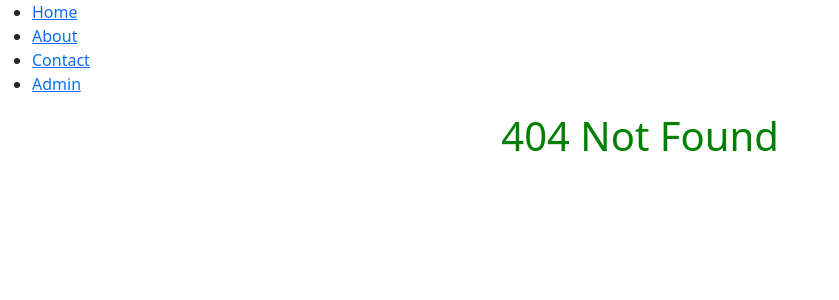
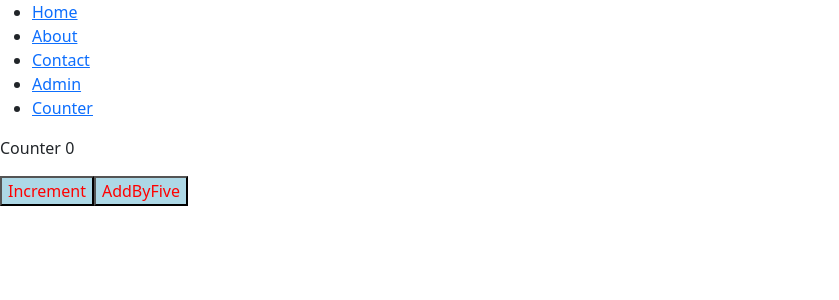
Before and after one commit to ayushpasi/react, a React (Create React App) app: page /counter in a window 1280 px wide. Before the commit this address had no page. Shown: the top 300 px of the page, without its empty margins (0-839 px from the left). Built offline with nearby package versions, Linux system fonts and the light colour scheme.

Commit message:
react redux toolkit

```diff
--- a/package.json
+++ b/package.json
@@ -3,12 +3,14 @@
   "version": "0.1.0",
   "private": true,
   "dependencies": {
+    "@reduxjs/toolkit": "^2.2.6",
     "@testing-library/jest-dom": "^5.17.0",
     "@testing-library/react": "^13.4.0",
     "@testing-library/user-event": "^13.5.0",
     "axios": "^1.7.2",
     "react": "^18.3.1",
     "react-dom": "^18.3.1",
+    "react-redux": "^9.1.2",
     "react-router-dom": "^6.23.1",
     "react-scripts": "5.0.1",
     "web-vitals": "^2.1.4"
--- a/src/App.js
+++ b/src/App.js
@@ -3,6 +3,7 @@ import About from "./components/About";
 import Admin from "./components/Admin";
 import Contact from "./components/Contact";
 import NavBar from "./components/NavBar";
+import Counter from "./components/Counter";
 import { BrowserRouter, Routes, Route } from "react-router-dom";
 const App = () => {
   return (
@@ -15,6 +16,7 @@ const App = () => {
           <Route path="/about" element={<About />} />
           <Route path="/contact" element={<Contact />} />
           <Route path="/admin" element={<Admin />} />
+          <Route path="/counter" element={<Counter />} />
           <Route
             path="*"
             element={
--- /dev/null
+++ b/src/components/Counter.js
@@ -0,0 +1,27 @@
+import React from "react";
+import { useSelector, useDispatch } from "react-redux";
+import { increment, addByValue } from "../counter/counterSlice";
+const Counter = () => {
+  const count = useSelector((state) => state.counter.value);
+  const dispatch = useDispatch();
+  console.log(increment);
+  return (
+    <div>
+      <p>Counter {count}</p>
+      <button
+        style={{ background: "lightblue", color: "red" }}
+        onClick={() => dispatch(increment())}
+      >
+        Increment
+      </button>
+      <button
+        style={{ background: "lightblue", color: "red" }}
+        onClick={() => dispatch(addByValue(5))}
+      >
+        AddByFive
+      </button>
+    </div>
+  );
+};
+
+export default Counter;
--- a/src/components/NavBar.js
+++ b/src/components/NavBar.js
@@ -16,6 +16,9 @@ const NavBar = () => {
         <li>
           <Link to="/Admin">Admin</Link>
         </li>
+        <li>
+          <Link to="/counter">Counter</Link>
+        </li>
       </ul>
     </div>
   );
--- /dev/null
+++ b/src/counter/counterSlice.js
@@ -0,0 +1,21 @@
+import { createSlice } from "@reduxjs/toolkit";
+
+const initialState = {
+  value: 0,
+};
+
+export const counterSlice = createSlice({
+  name: "counter",
+  initialState,
+  reducers: {
+    increment: (state) => {
+      state.value += 1;
+    },
+    addByValue: (state, action) => {
+      state.value += action.payload;
+    },
+  },
+});
+
+export const { increment, addByValue } = counterSlice.actions;
+export default counterSlice.reducer;
--- a/src/index.js
+++ b/src/index.js
@@ -1,10 +1,14 @@
 import React from "react";
 import ReactDOM from "react-dom/client";
 import App from "./App";
+import { Provider } from "react-redux";
+import { store } from "./redux/store";
 const root = ReactDOM.createRoot(document.getElementById("root"));
 
 root.render(
   <React.StrictMode>
-    <App />
+    <Provider store={store}>
+      <App />
+    </Provider>
   </React.StrictMode>
 );
--- /dev/null
+++ b/src/redux/store.js
@@ -0,0 +1,8 @@
+import { configureStore } from "@reduxjs/toolkit";
+import counterReducer from "../counter/counterSlice";
+
+export const store = configureStore({
+  reducer: {
+    counter: counterReducer,
+  },
+});
```
Also changed, not shown: 1 other file (tests, documents, lock files or other folders).
